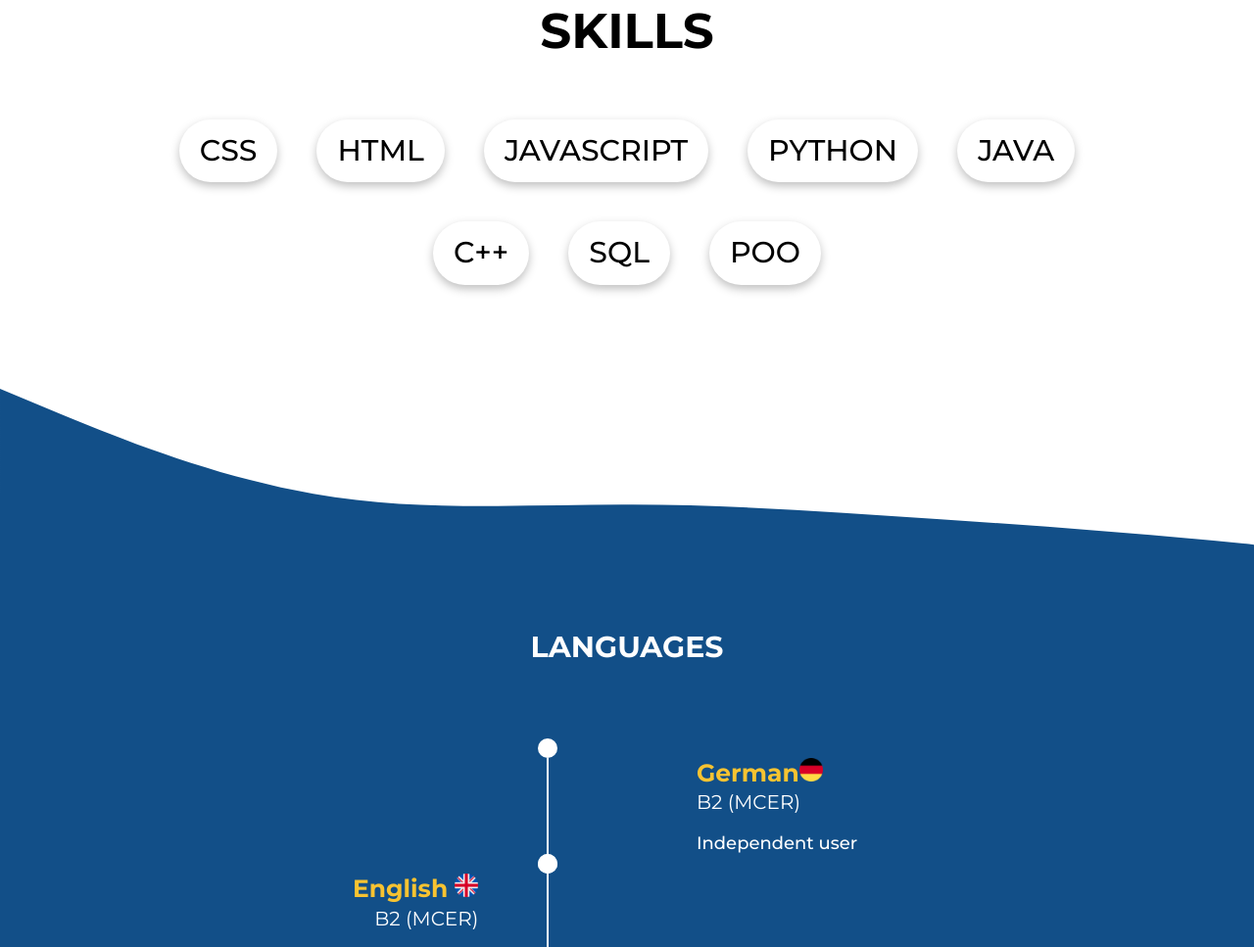
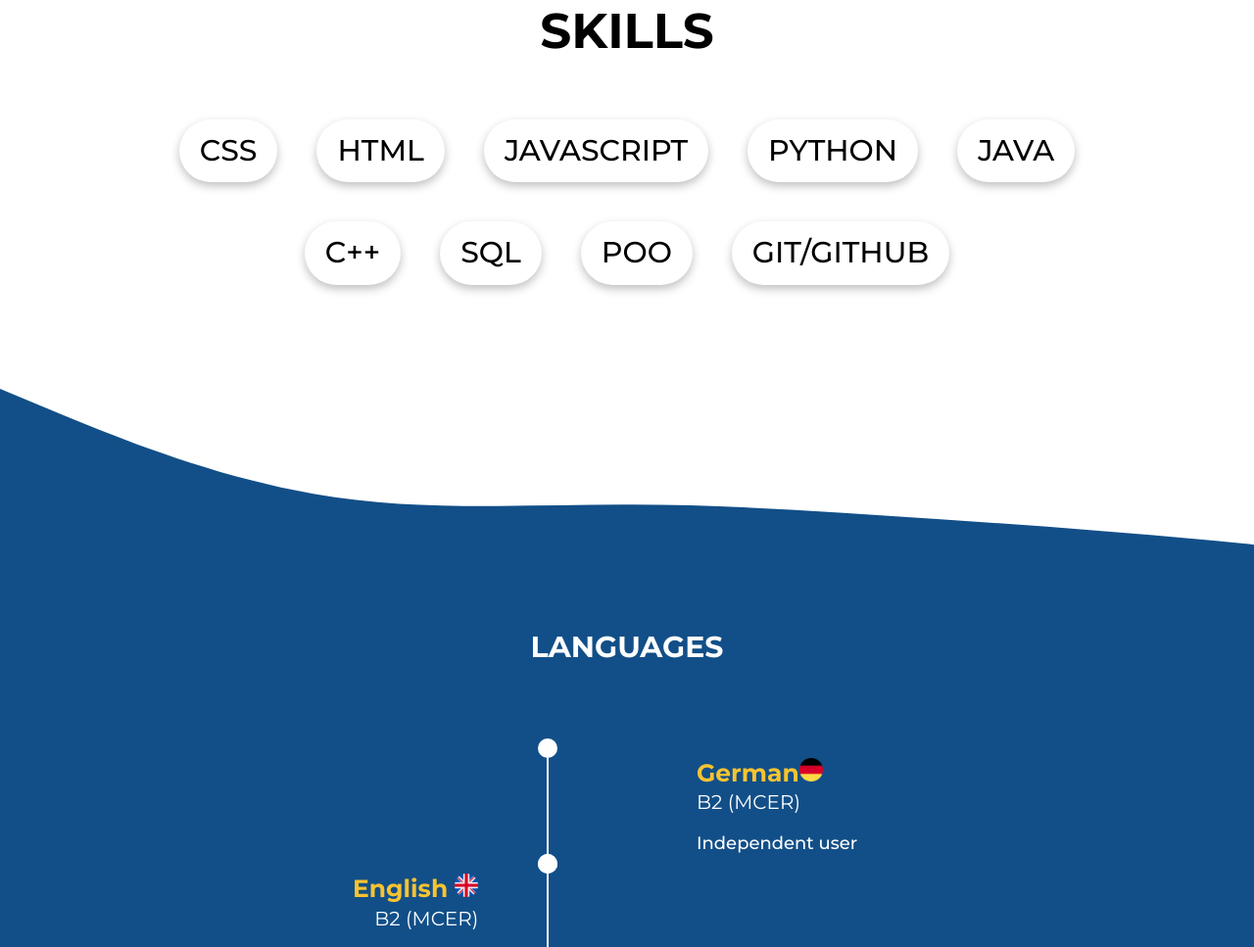
Before and after one commit to VildandenTuc/Proyecto_Resume-oficial-de-Guido-Albarracin, a plain HTML site: page en.html in a window 1280 px wide. Shown: the part 2245-3212 px from the top of the page at 98% size. Drawn offline with nearby package versions, Linux system fonts and the light colour scheme.

Commit message:
update html

```diff
--- a/en.html
+++ b/en.html
@@ -131,6 +131,7 @@
                 <li class="skills-skill">C++</li>
                 <li class="skills-skill">SQL</li>
                 <li class="skills-skill">POO</li>
+                <li class="skills-skill">GIT/GITHUB</li>
             </ul>
         </section>
     </div>
```
Also changed, not shown: index.html (+1 -0 lines).
